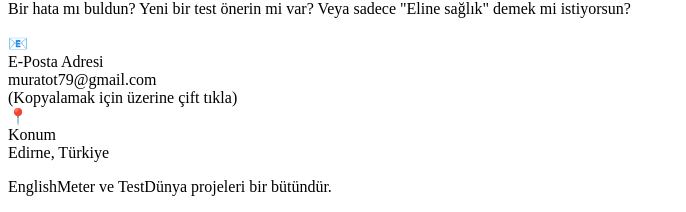
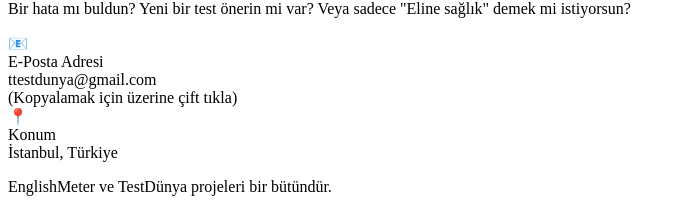
Before and after one commit to kuarkcoin/testdunya, a Next.js app: page /iletisim in a window 1280 px wide. Shown: the part 178-390 px from the top of the page, without its empty margins (0-686 px from the left). Built offline with nearby package versions, Linux system fonts and the light colour scheme.

Commit message:
Update page.tsx

```diff
--- a/app/iletisim/page.tsx
+++ b/app/iletisim/page.tsx
@@ -2,7 +2,7 @@ import { Metadata } from 'next';
 import { Navbar } from '../components/Navbar';
 
 // 👇 GÜNCELLENEN MAİL ADRESİN
-const MY_EMAIL = "muratot79@gmail.com";
+const MY_EMAIL = "ttestdunya@gmail.com";
 
 export const metadata: Metadata = {
   title: 'İletişim - TestDünya',
@@ -49,7 +49,7 @@ export default function ContactPage() {
                     </div>
                     <div>
                       <div className="text-xs text-slate-400 uppercase font-bold mb-1">Konum</div>
-                      <div className="font-medium">Edirne, Türkiye</div>
+                      <div className="font-medium">İstanbul, Türkiye</div>
                     </div>
                   </div>
                 </div>
```
